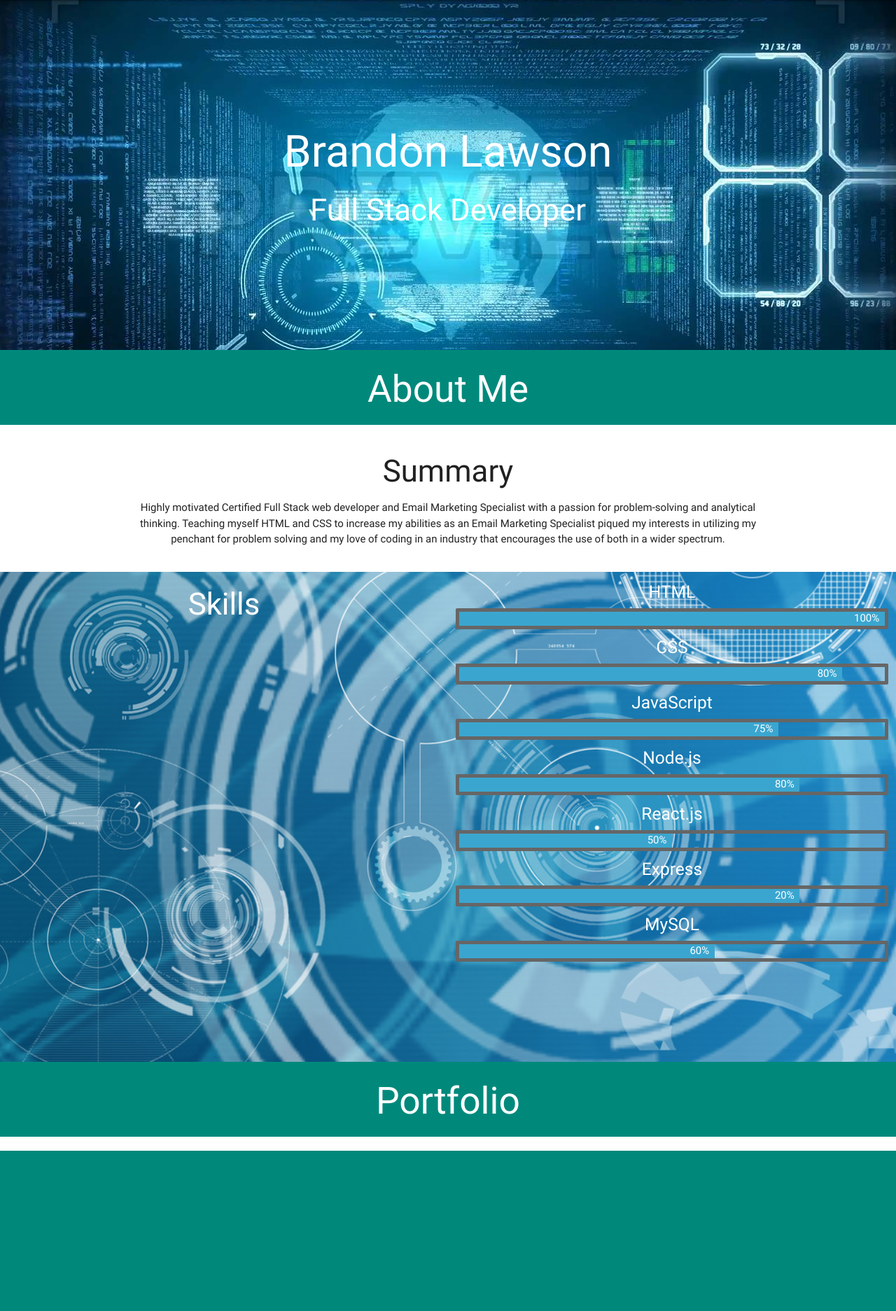
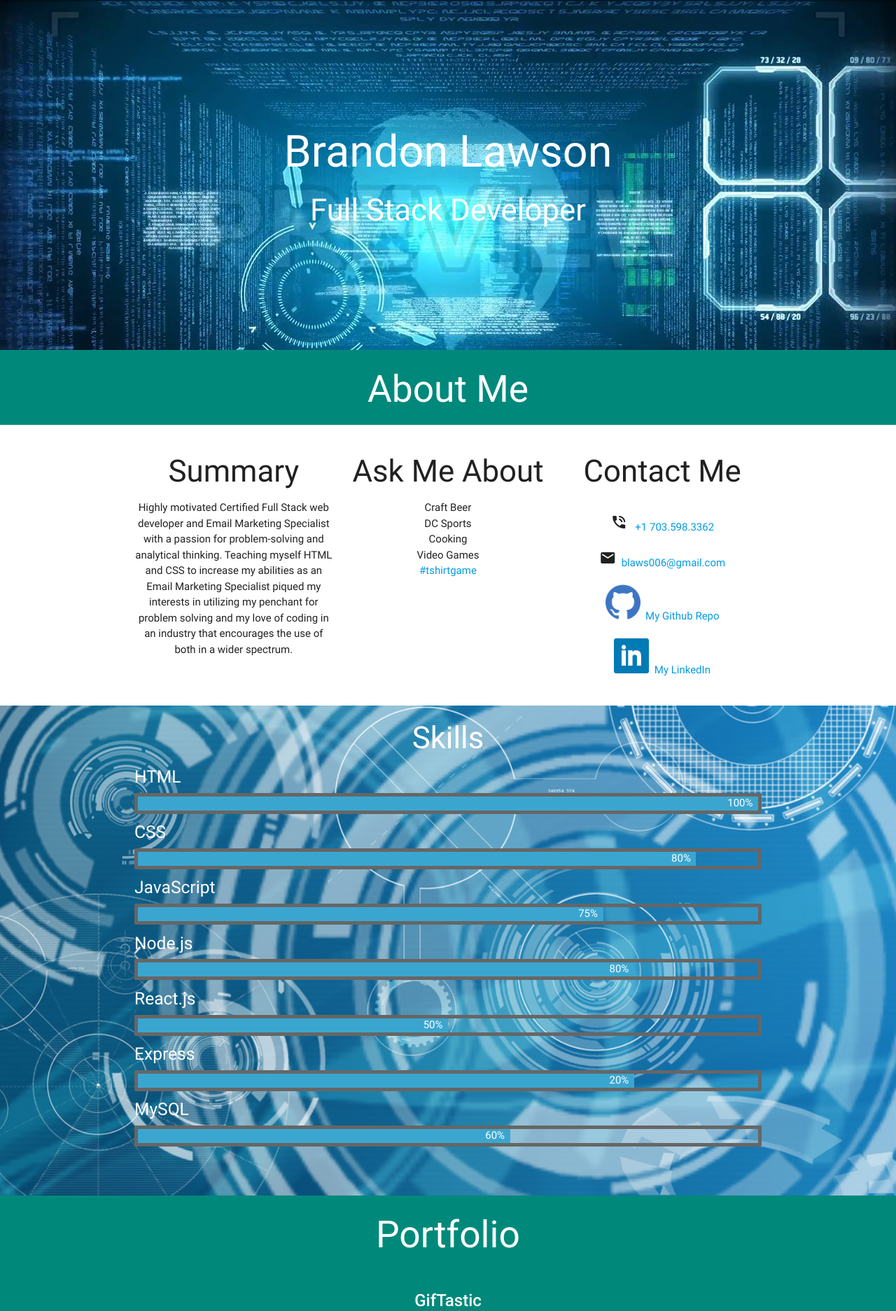
Before and after one commit to blaws006/Brandon-New-Portfolio, a PHP site: page / in a window 1280 px wide. Shown: the part 64-1937 px from the top of the page at 70% size. Before the commit the page ends 1708 px from the top, so only its background shows below. Run offline with PHP 8.4, Linux system fonts and the light colour scheme; some libraries are stand-ins or nearby versions.

Commit message:
Portfolio section in progress.

```diff
--- a/assets/css/style.css
+++ b/assets/css/style.css
@@ -119,3 +119,11 @@ ARROWS
         width: 0%;
     }
 }
+
+/*****************************
+CONTACT
+*****************************/
+
+.contactIcon {
+    width: 50px;
+}
--- a/assets/javascript/app.js
+++ b/assets/javascript/app.js
@@ -3,10 +3,15 @@ $(document).ready(function(){
   $('.parallax').parallax();
 
    var options = [
-      {selector: '#staggered-test', offset: 800, callback: function(el) {
+      {selector: '#staggered-test', offset: 400, callback: function(el) {
         Materialize.showStaggeredList($(el));
       } }
     ];
 
    Materialize.scrollFire(options);
+
+   $('.carousel.carousel-slider').carousel({
+     fullWidth: true,
+     indicators: true
+   });
 });
--- a/index.html
+++ b/index.html
@@ -6,6 +6,7 @@
 	<meta name="viewport" content="width=device-width, initial-scale=1.0">
 	<meta http-equiv="X-UA-Compatible" content="ie=edge">
 	<script src="https://cdnjs.cloudflare.com/ajax/libs/jquery/3.2.1/jquery.js"></script>
+	<link href="https://fonts.googleapis.com/icon?family=Material+Icons" rel="stylesheet">
 	<link rel="stylesheet" href="https://cdnjs.cloudflare.com/ajax/libs/materialize/0.100.2/css/materialize.min.css">
 	<link rel="stylesheet" href="./assets/css/style.css">
 	<title>Brandon Lawson's Porfolio</title>
@@ -51,24 +52,68 @@
 	</div>
 	<div class="container">
 		<div class="row aboutMe">
-			<div class="col l12 center-align">
+			<div class="col s12 m12 l4 center-align">
 				<h3>Summary</h3>
 				<p>Highly motivated Certified Full Stack web developer and Email Marketing Specialist with a passion for problem-solving
 					and analytical thinking. Teaching myself HTML and CSS to increase my abilities as an Email Marketing Specialist piqued
 					my interests in utilizing my penchant for problem solving and my love of coding in an industry that encourages the use
 					of both in a wider spectrum. </p>
 			</div>
+			<div class="col s12 m12 l4 center-align">
+				<h3>Ask Me About</h3>
+				<ul>
+					<li>Craft Beer</li>
+					<li>DC Sports</li>
+					<li>Cooking</li>
+					<li>Video Games</li>
+					<li>
+						<a href="https://www.instagram.com/b_law703/saved/" target="_blank">#tshirtgame</a>
+					</li>
+				</ul>
+			</div>
+			<div class="col s12 m12 l4 center-align">
+				<div class="row">
+					<div class="col s12">
+						<h3>Contact Me</h3>
+					</div>
+				</div>
+				<div class="row">
+					<div class="col s12">
+						<i class="material-icons">phone_in_talk</i> &nbsp;
+
+						<a href="tel:703.598.3362">+1 703.598.3362</a>
+					</div>
+				</div>
+				<div class="row">
+					<div class="col s12">
+						<i class="material-icons">email</i>&nbsp;
+
+						<a class="" href="mailto:blaws006@gmail.com">blaws006@gmail.com</a>
+					</div>
+				</div>
+				<div class="row">
+					<div class="col s12">
+						<img class="contactIcon" src="./assets/images/if_Github_1298743.png" />&nbsp;
+						<a href="https://github.com/blaws006" target="_blank">My Github Repo</a>
+					</div>
+				</div>
+				<div class="row">
+					<div class="col s12">
+						<img class="contactIcon" src="./assets/images/if_square-linkedin_317725.png" />&nbsp;
+						<a href="https://www.linkedin.com/in/blawson1/" target="_blank">My LinkedIn</a>
+					</div>
+				</div>
+			</div>
 		</div>
 	</div>
 	<div class="parallax-container skillsContainer">
 		<div class="parallax">
 			<img src="assets/images/7501146568_7e35fe489f_b.jpg">
+			<div class="container">
 				<div class="row skills">
-				<div class="col s12 m6 l6 center-align">
-					<h3>Skills</h3>
-				</div>
-				<div class="col s12 m6 l6 center-align">
-                  <ul id="staggered-test">
+					<div class="col s12">
+						<h3 class="center-align">Skills</h3>
+						<ul id="staggered-test" class="left-align">
 							<li>
 								<h5>HTML</h5>
 								<div class="arrow">
@@ -132,11 +177,36 @@
 
 				</div>
 			</div>
+		</div>
 
 	</div>
 	<div class="row teal darken-1 aboutMeTitle">
 		<div class="col s12 center-align">
 			<h2>Portfolio</h2>
+		</div>
+
+		<div class="carousel carousel-slider center" data-indicators="true">
+			<div class="carousel-fixed-item center">
+				<a class="btn waves-effect white grey-text darken-text-2">Next</a>
+			</div>
+			<div class="carousel-item teal darken-1 white-text" href="#one!">
+				<h2>GifTastic</h2>
+				<p class="white-text">Use GIPHY's API to Load GIFs of Your Favorite subject</p>
+				<img width="0" src="https://media.giphy.com/media/3ohhweiVB36rAlqVCE/giphy.gif">
+
+			</div>
+			<div class="carousel-item teal darken-1 white-text" href="#two!">
+				<h2>Second Panel</h2>
+				<p class="white-text">This is your second panel</p>
+			</div>
+			<div class="carousel-item teal darken-1 white-text" href="#three!">
+				<h2>Third Panel</h2>
+				<p class="white-text">This is your third panel</p>
+			</div>
+			<div class="carousel-item teal darken-1 white-text" href="#four!">
+				<h2>Fourth Panel</h2>
+				<p class="white-text">This is your fourth panel</p>
+			</div>
 		</div>
 	</div>
 	<script src="./assets/javascript/app.js"></script>
```
Also changed, not shown: assets/images/if_Github_1298743.png (added), assets/images/if_square-linkedin_317725.png (added). Lines whose indentation alone changed are shown as unchanged.
